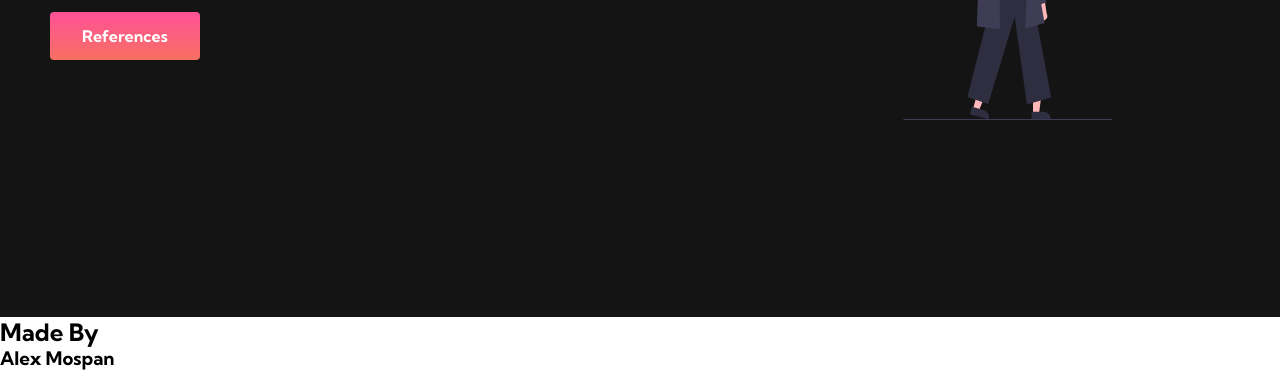
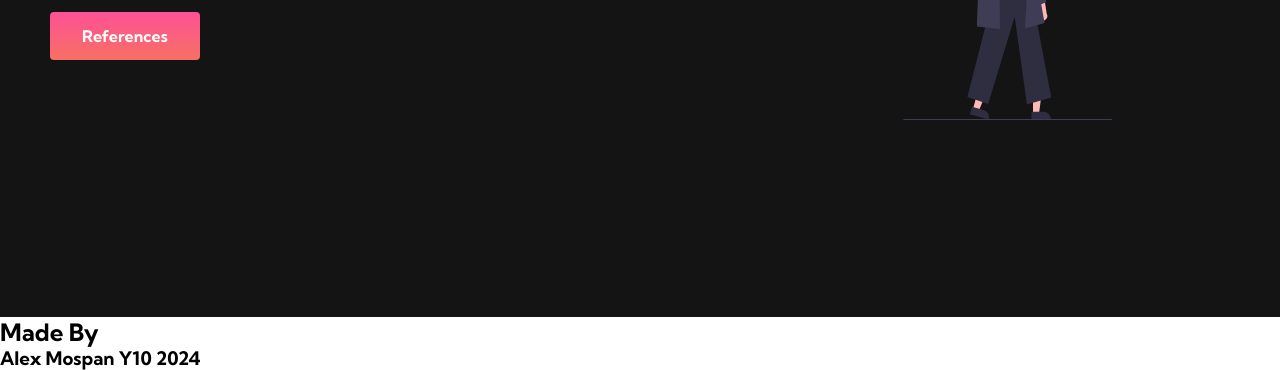
Before and after one commit to AlexMospan/AT3Website, a plain HTML site: page IST AT3/index.html in a window 1280 px wide. Shown: the part 483-853 px from the top of the page. Drawn offline with Linux system fonts and the light colour scheme.

Commit message:
modified: IST AT3/index.html

```diff
--- a/IST AT3/index.html
+++ b/IST AT3/index.html
@@ -68,7 +68,7 @@
             <div class="footer__link--wrapper">
                 <div class="footer__link-items">
                     <h2>Made By</h2>
-                    <h3>Alex Mospan</h3>
+                    <h3>Alex Mospan Y10 2024</h3>
                 </div>
             </div>
         </div>
```
